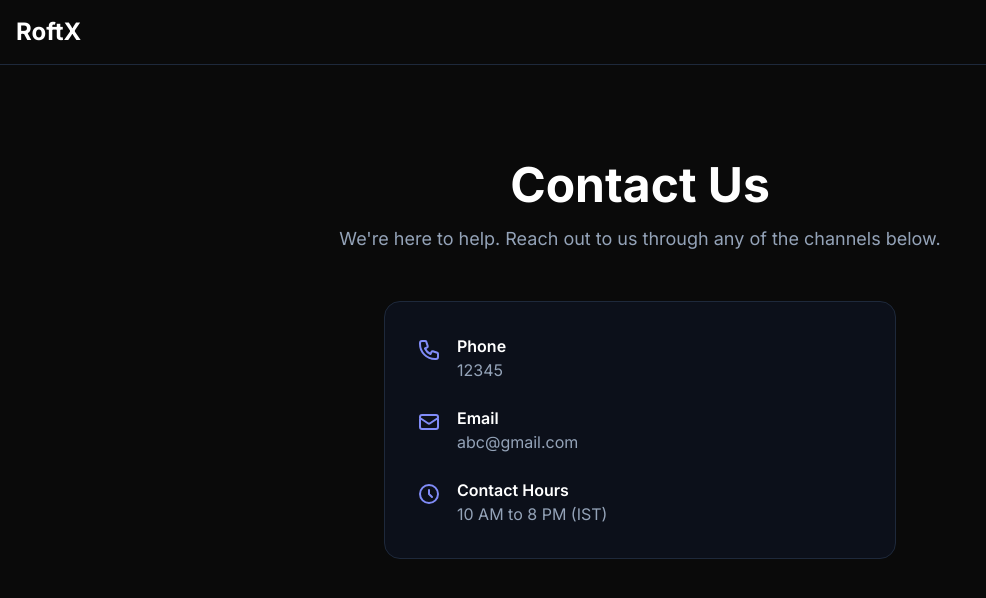
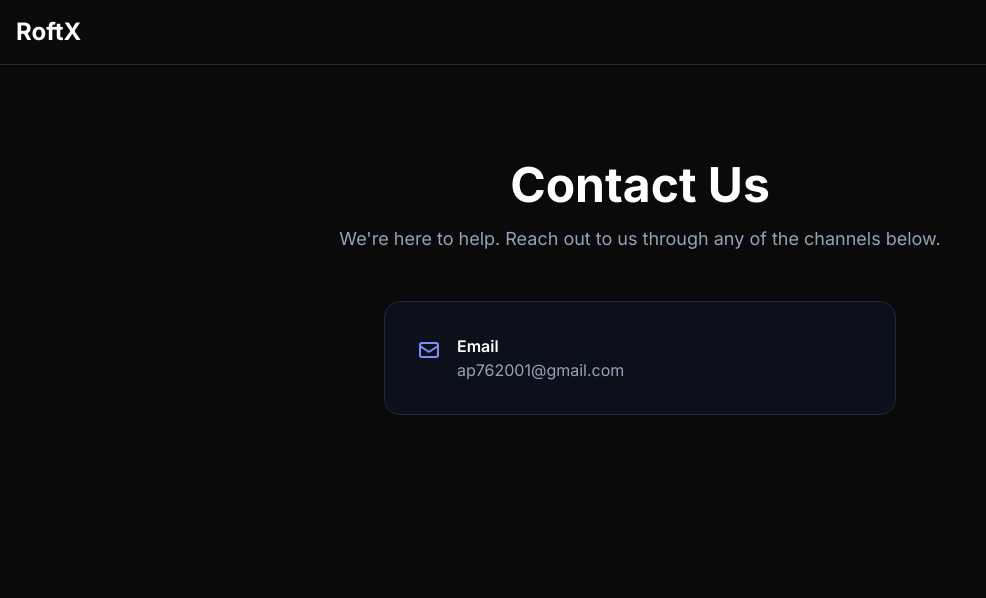
Before and after one commit to atulpandey5678/RoftX, a website: page contact.html in a window 1280 px wide. Shown: the whole page, without its empty margins (0-986 px from the left). Drawn offline with nearby package versions, Linux system fonts and the light colour scheme.

Commit message:
fix: update contact email and fix CORS on feedback form

```diff
--- a/contact.html
+++ b/contact.html
@@ -40,24 +40,10 @@ height="0" width="0" style="display:none;visibility:hidden"></iframe></noscript>
 
         <div class="mt-12 max-w-lg mx-auto bg-slate-900/50 p-8 rounded-2xl border border-slate-800 text-left space-y-6">
             <div class="flex items-start gap-4">
-                <svg xmlns="http://www.w3.org/2000/svg" class="h-6 w-6 text-indigo-400 flex-shrink-0 mt-1" fill="none" viewBox="0 0 24 24" stroke="currentColor" stroke-width="2"><path stroke-linecap="round" stroke-linejoin="round" d="M3 5a2 2 0 012-2h3.28a1 1 0 01.948.684l1.498 4.493a1 1 0 01-.502 1.21l-2.257 1.13a11.042 11.042 0 005.516 5.516l1.13-2.257a1 1 0 011.21-.502l4.493 1.498a1 1 0 01.684.949V19a2 2 0 01-2 2h-1C9.716 21 3 14.284 3 6V5z" /></svg>
-                <div>
-                    <h3 class="font-semibold text-white">Phone</h3>
-                    <p class="text-slate-400">12345</p>
-                </div>
-            </div>
-            <div class="flex items-start gap-4">
                 <svg xmlns="http://www.w3.org/2000/svg" class="h-6 w-6 text-indigo-400 flex-shrink-0 mt-1" fill="none" viewBox="0 0 24 24" stroke="currentColor" stroke-width="2"><path stroke-linecap="round" stroke-linejoin="round" d="M3 8l7.89 5.26a2 2 0 002.22 0L21 8M5 19h14a2 2 0 002-2V7a2 2 0 00-2-2H5a2 2 0 00-2 2v10a2 2 0 002 2z" /></svg>
                 <div>
                     <h3 class="font-semibold text-white">Email</h3>
-                    <p class="text-slate-400">abc@gmail.com</p>
-                </div>
-            </div>
-            <div class="flex items-start gap-4">
-                <svg xmlns="http://www.w3.org/2000/svg" class="h-6 w-6 text-indigo-400 flex-shrink-0 mt-1" fill="none" viewBox="0 0 24 24" stroke="currentColor" stroke-width="2"><path stroke-linecap="round" stroke-linejoin="round" d="M12 8v4l3 3m6-3a9 9 0 11-18 0 9 9 0 0118 0z" /></svg>
-                <div>
-                    <h3 class="font-semibold text-white">Contact Hours</h3>
-                    <p class="text-slate-400">10 AM to 8 PM (IST)</p>
+                    <p class="text-slate-400">ap762001@gmail.com</p>
                 </div>
             </div>
         </div>
```
Also changed, not shown: generator.html (+1 -1 lines).
